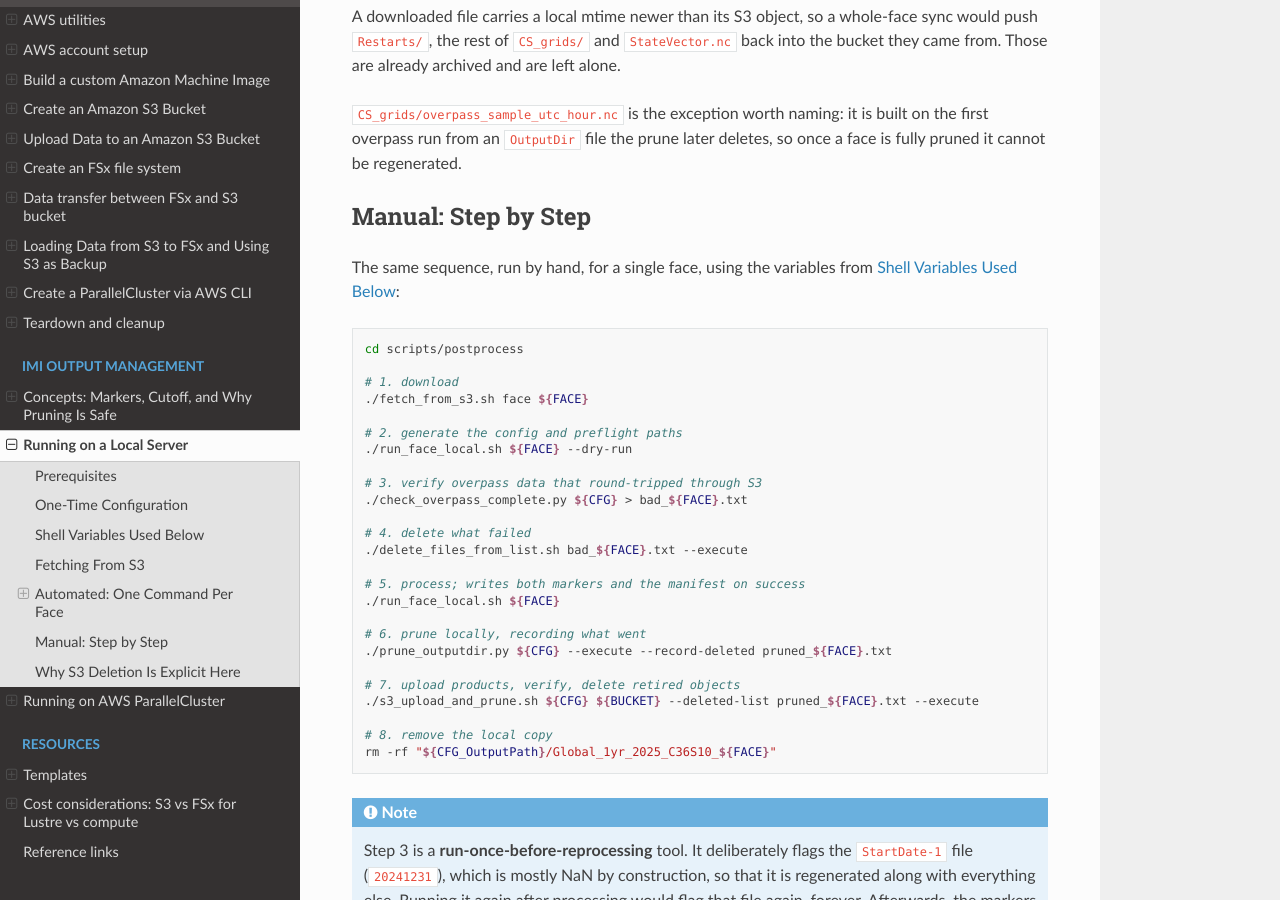
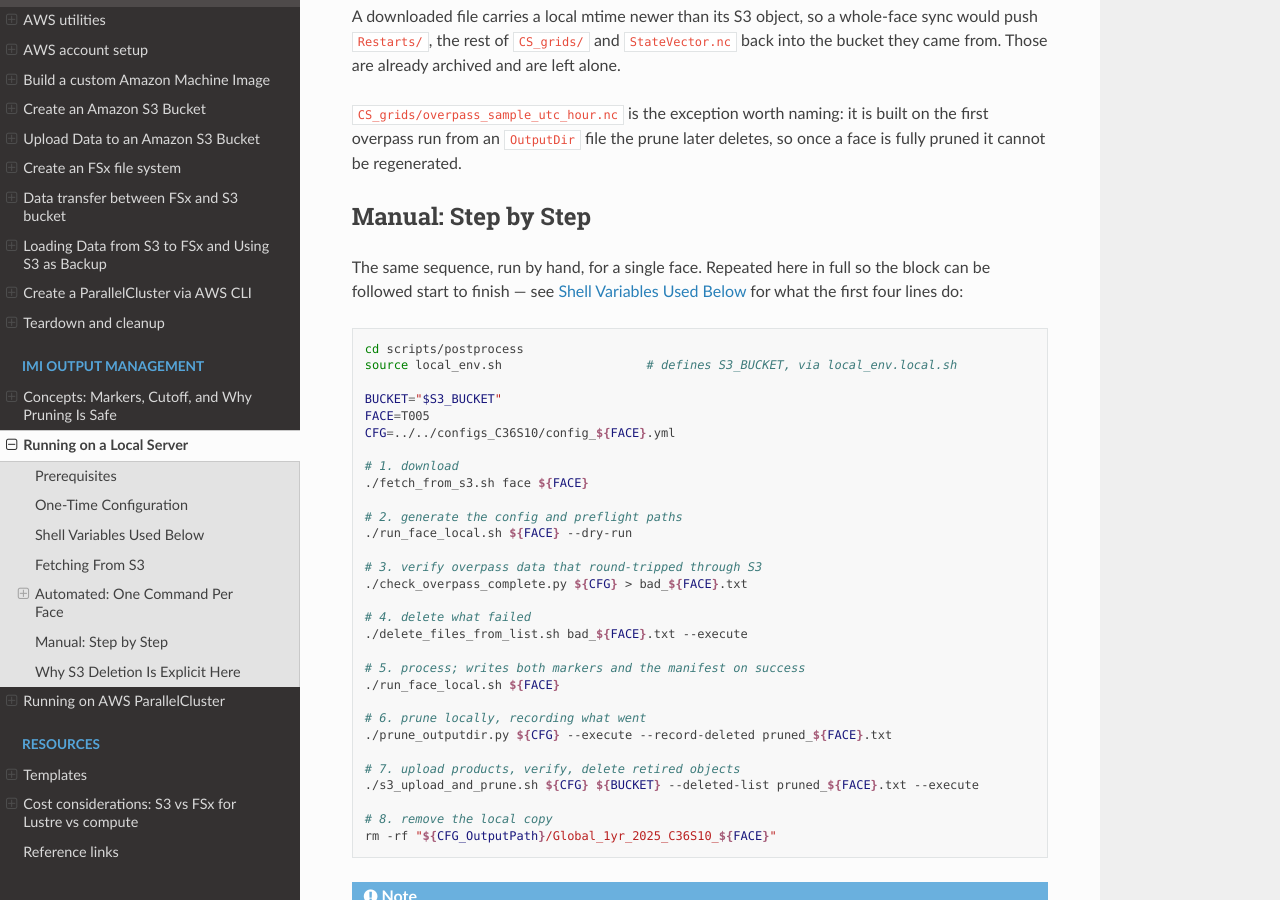
Before and after one commit to 1Dandan/learning-aws, a Sphinx documentation site: the page built from docs/source/imi/local-server.rst, in a window 1280 px wide and 900 px high, scrolled down 6393 px. Built offline with Sphinx 7.4.7 and the Read the Docs theme 3.1.0, drawn with Linux system fonts in a browser that asks for light colours.

Commit message:
Restore the variable definitions in the step-by-step block
Factoring BUCKET, FACE and CFG into one section left the manual sequence
starting at "# 1. download" with three undefined variables. Someone working
through that block copies it and gets an empty ${CFG} passed to a command that
deletes files.

Put them back inline. The section above still explains them; this one repeats
them so it can be followed on its own, which is the point of a step-by-step.

Co-Authored-By: Claude Opus 5 (1M context) <noreply@anthropic.com>

```diff
--- a/docs/source/imi/local-server.rst
+++ b/docs/source/imi/local-server.rst
@@ -365,12 +365,18 @@ deletes, so once a face is fully pruned it cannot be regenerated.
 Manual: Step by Step
 --------------------
 
-The same sequence, run by hand, for a single face, using the variables from
-:ref:`shell-variables`:
+The same sequence, run by hand, for a single face. Repeated here in full so the
+block can be followed start to finish — see :ref:`shell-variables` for what the
+first four lines do:
 
 .. code-block:: bash
 
    cd scripts/postprocess
+   source local_env.sh                    # defines S3_BUCKET, via local_env.local.sh
+
+   BUCKET="$S3_BUCKET"
+   FACE=T005
+   CFG=../../configs_C36S10/config_${FACE}.yml
 
    # 1. download
    ./fetch_from_s3.sh face ${FACE}
```
